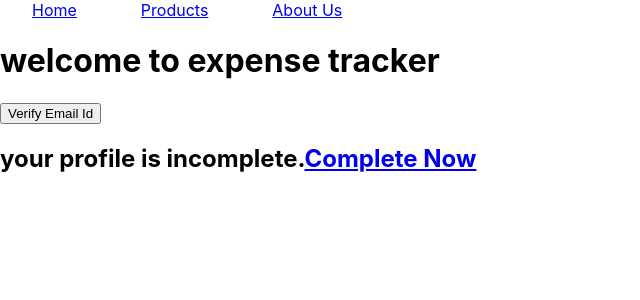
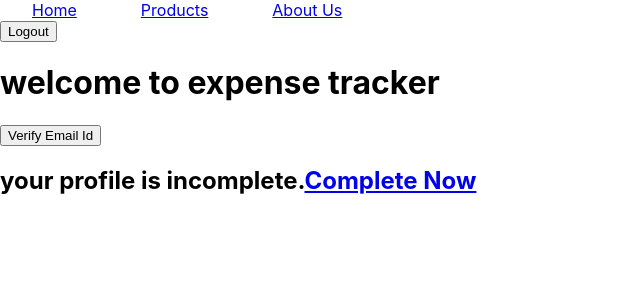
Before and after one commit to prakharsinghal311/expense-tracker-upgraded, a React (Create React App) app: page /dummy in a window 1280 px wide. Shown: the top 300 px of the page, without its empty margins (0-640 px from the left). Built offline with nearby package versions, Linux system fonts and the light colour scheme.

Commit message:
Logout User

```diff
--- a/src/pages/DummyScreen.jsx
+++ b/src/pages/DummyScreen.jsx
@@ -1,11 +1,14 @@
 import classes from "./DummyScreen.module.css";
-import { NavLink } from "react-router-dom";
-// import {use}
+import { NavLink, useNavigate } from "react-router-dom";
+//import { useNavigate } from "react-";
 
 const DummyScreen = () => {
-  // const logoutHandler = () => {
+  const navigate = useNavigate();
 
-  // }
+  const logoutHandler = () => {
+    navigate("/");
+    localStorage.removeItem("token");
+  };
 
   const emailVerifyButtonHandler = () => {
     fetch(
@@ -45,6 +48,7 @@
 
   return (
     <>
+      <button onClick={logoutHandler}>Logout</button>
       <h1>welcome to expense tracker</h1>
       <button onClick={emailVerifyButtonHandler}>Verify Email Id</button>
       <h2 className={classes.box}>
```
